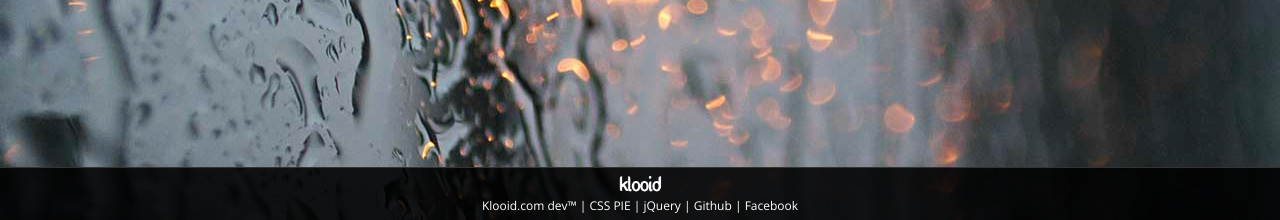
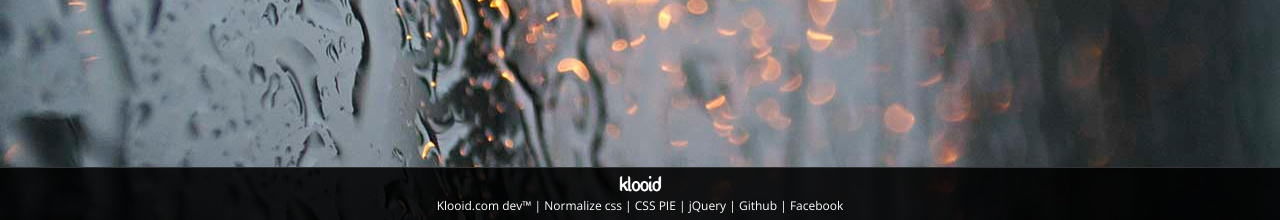
Before and after one commit to fufales/ZeloForm, a PHP site: page / in a window 1280 px wide. Shown: the part 580-800 px from the top of the page. Run offline with PHP 8.4, Linux system fonts and the light colour scheme.

Commit message:
Añadiendo
Estaba añadiendo un link en el footer

```diff
--- a/index.php
+++ b/index.php
@@ -96,6 +96,10 @@
 					Klooid.com dev™
 				</a>
 				|
+				<a target="_blank" href="http://necolas.github.io/normalize.css/">
+					Normalize css
+				</a>
+				|
 				<a target="_blank" href="http://css3pie.com/">
 					CSS PIE
 				</a>
```
